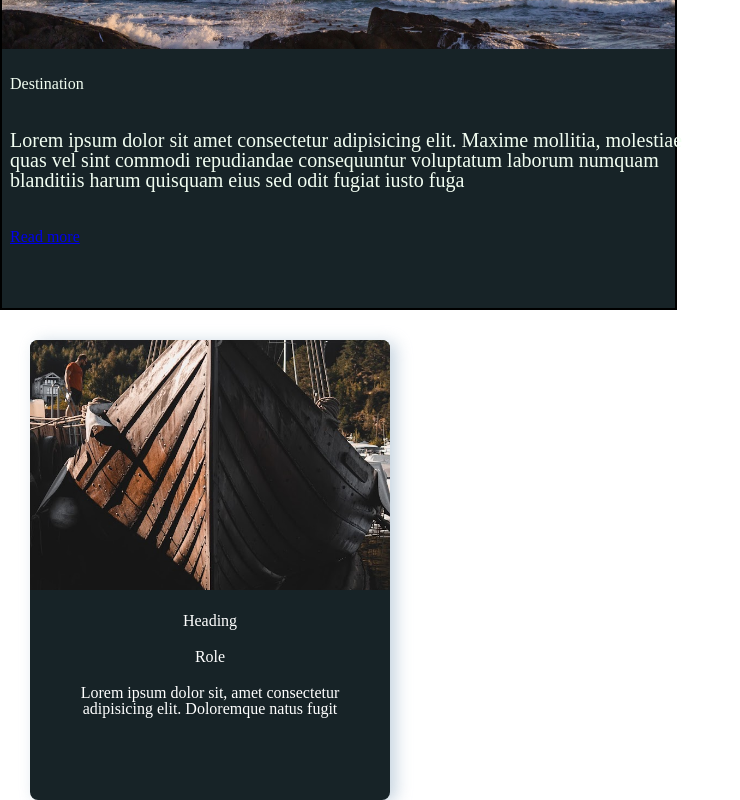
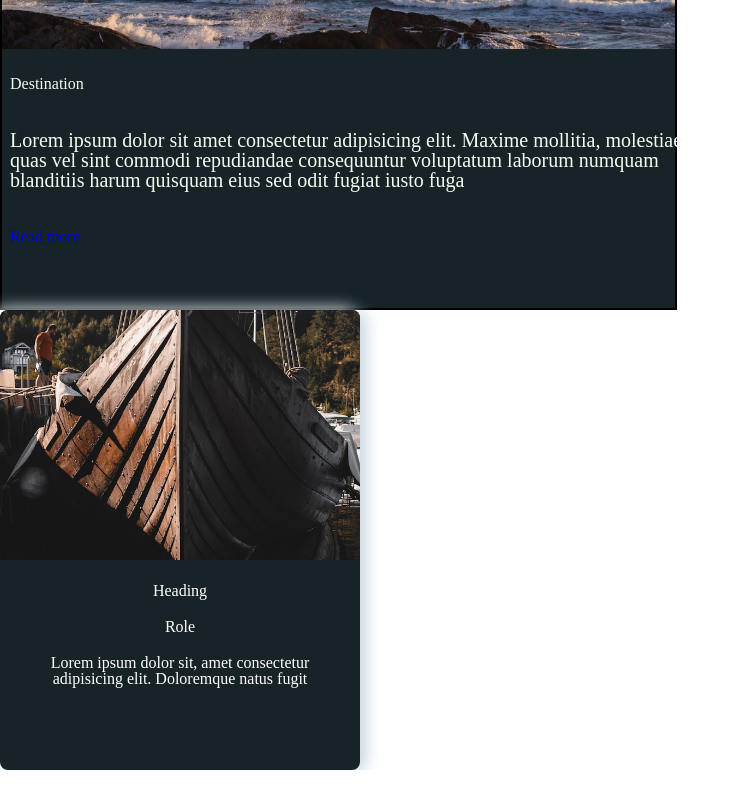
Before and after one commit to mobak88/Saga-Farmann, a Next.js app: page / in a window 1280 px wide. Shown: the part 229-1029 px from the top of the page, without its empty margins (0-740 px from the left). After the commit the page ends 999 px from the top, so only its background shows below. Built offline with nearby package versions, Linux system fonts and the light colour scheme.

Commit message:
Removing margins

```diff
--- a/src/components/cards/slider-card/slider-card.module.css
+++ b/src/components/cards/slider-card/slider-card.module.css
@@ -1,6 +1,4 @@
 .card {
-  margin-top: 3rem;
-  margin-left: 3rem;
   height: 46rem;
   width: 36rem;
   background-color: var(--very-dark-blue);
```
